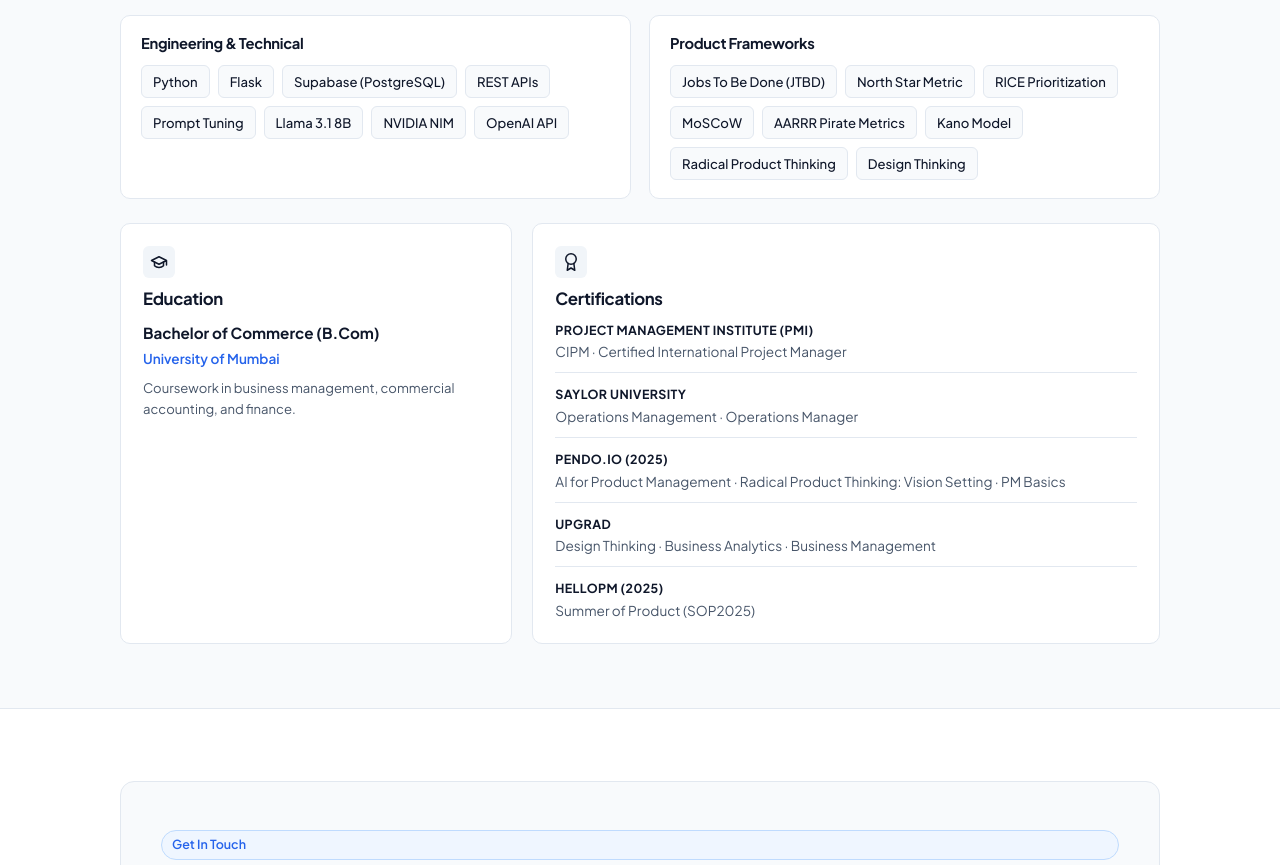
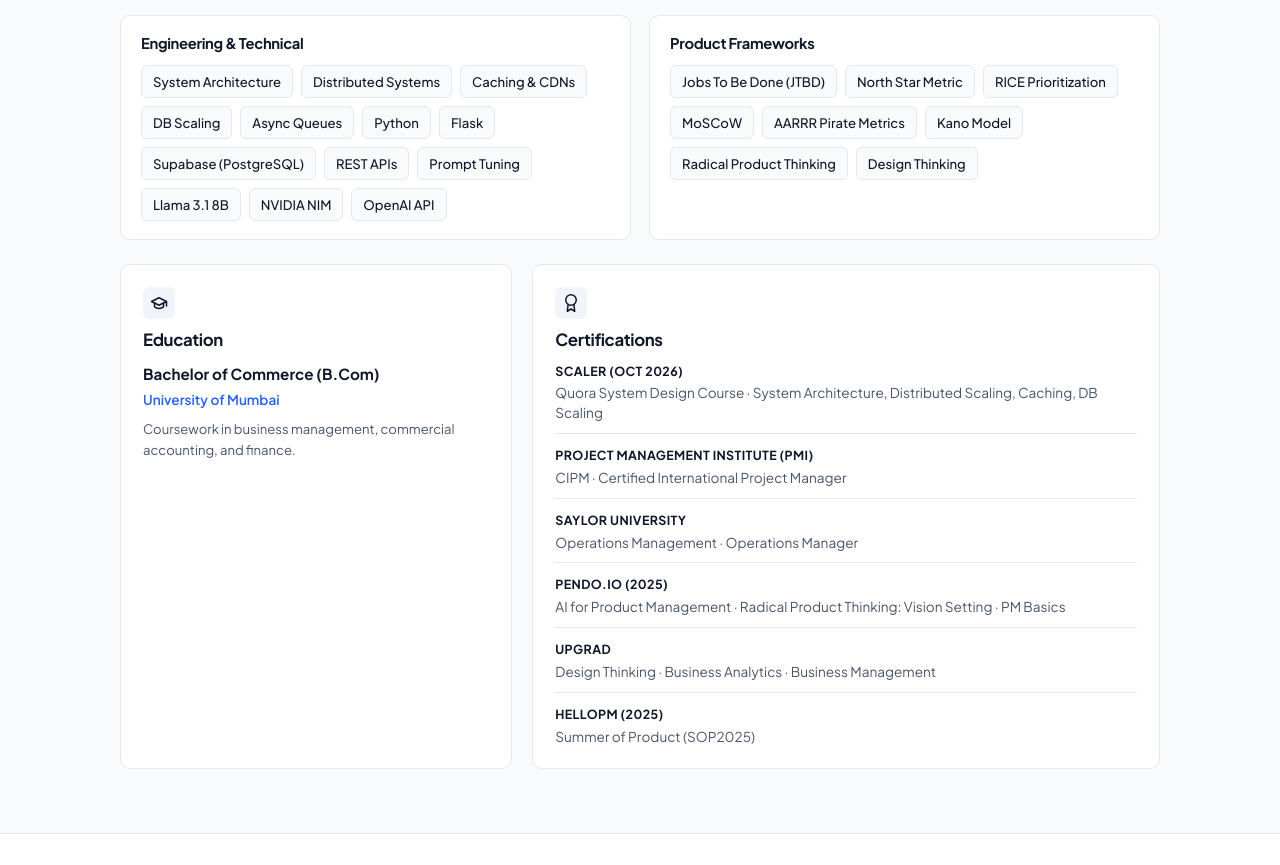
Before and after one commit to manavmate53-jpg/portfolio, a plain HTML site: page index.html in a window 1280 px wide. Shown: the part 5226-6091 px from the top of the page. Drawn offline with Linux system fonts and the light colour scheme.

Commit message:
feat: add Scaler Quora System Design certification and architecture skills

```diff
--- a/index.html
+++ b/index.html
@@ -768,6 +768,11 @@
           <div class="skill-category">
             <h3 class="skill-cat-title">Engineering &amp; Technical</h3>
             <div class="tags-wrap">
+              <span class="tag">System Architecture</span>
+              <span class="tag">Distributed Systems</span>
+              <span class="tag">Caching &amp; CDNs</span>
+              <span class="tag">DB Scaling</span>
+              <span class="tag">Async Queues</span>
               <span class="tag">Python</span>
               <span class="tag">Flask</span>
               <span class="tag">Supabase (PostgreSQL)</span>
@@ -814,6 +819,10 @@
             </div>
             <h3 class="card-title-sm">Certifications</h3>
             <div class="cert-list">
+              <div class="cert-row">
+                <span class="cert-provider">Scaler (Oct 2026)</span>
+                <span class="cert-name">Quora System Design Course &middot; System Architecture, Distributed Scaling, Caching, DB Scaling</span>
+              </div>
               <div class="cert-row">
                 <span class="cert-provider">Project Management Institute (PMI)</span>
                 <span class="cert-name">CIPM &middot; Certified International Project Manager</span>
```
